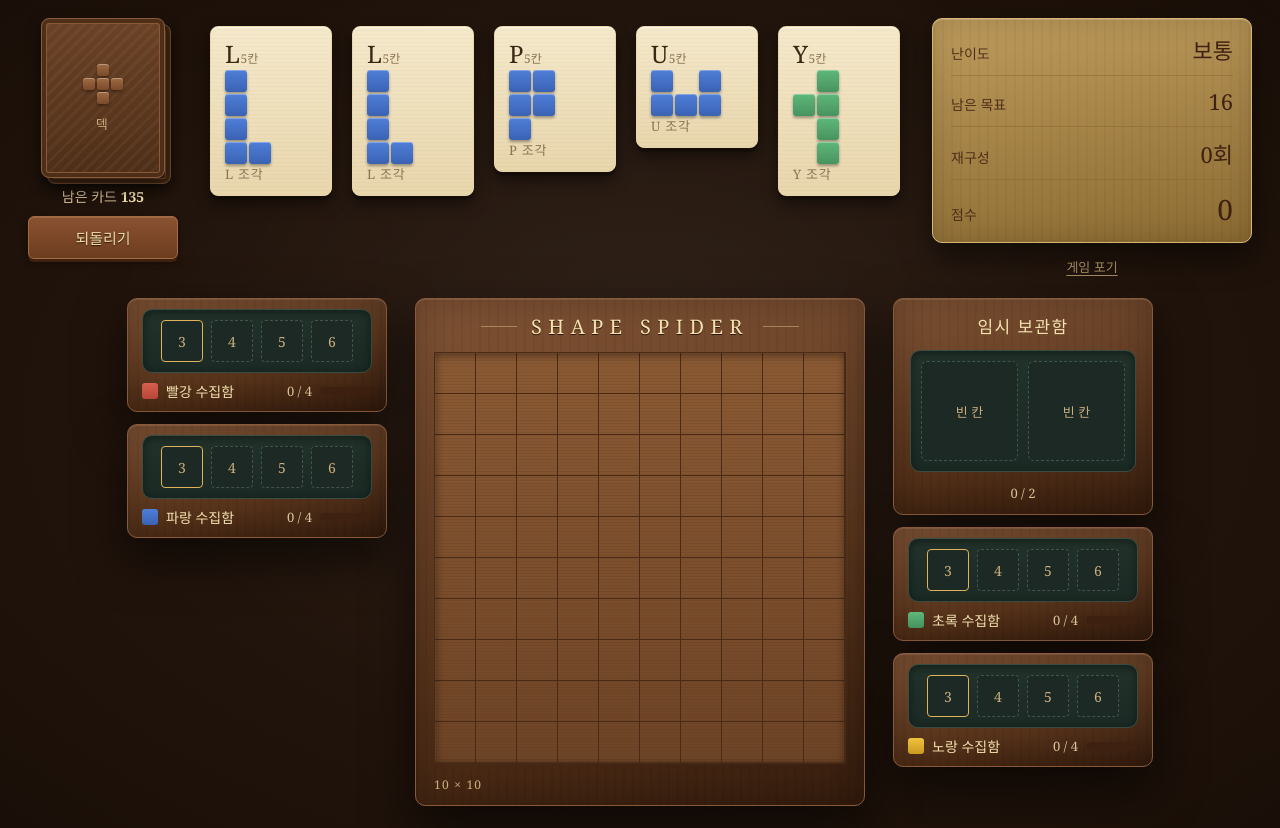
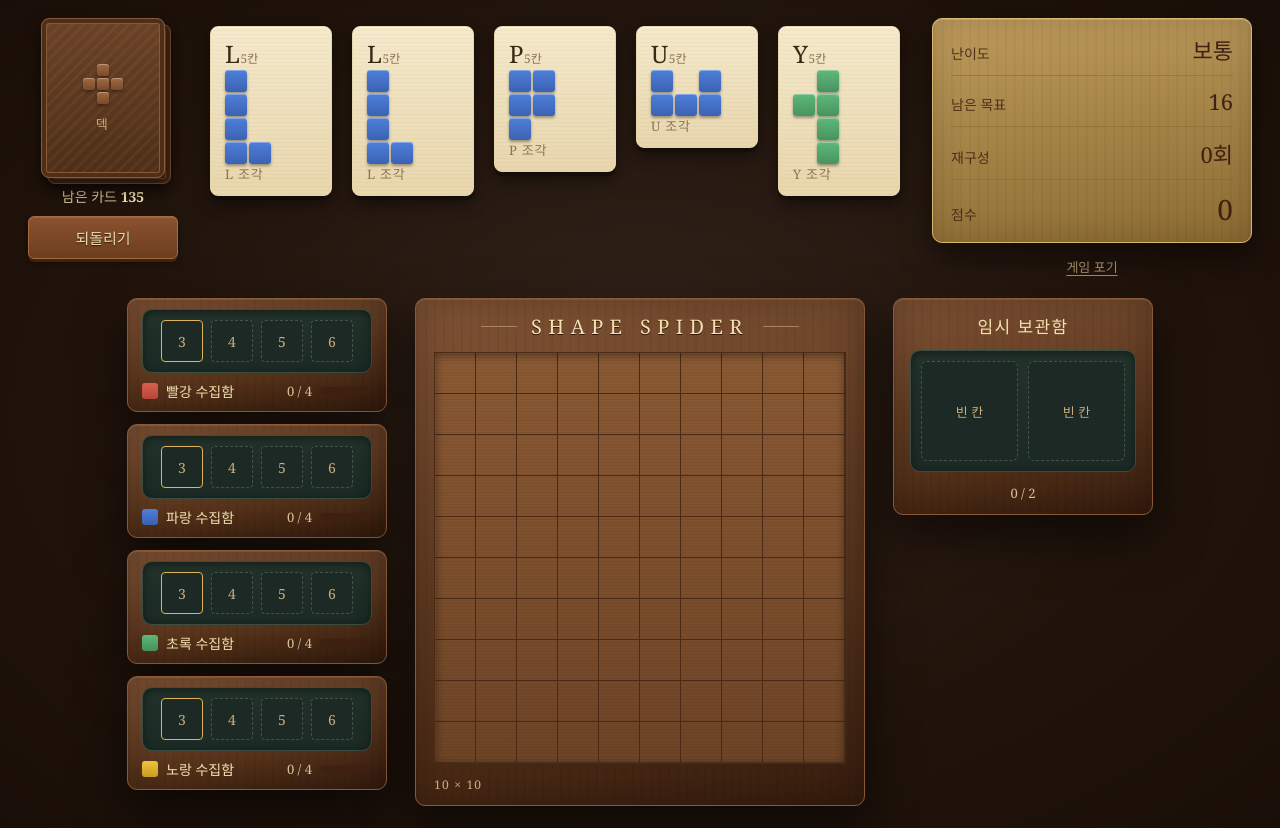
Before and after one commit to limjeahyuk/shape_spider, a React (Vite) app: page / in a window 1280 px wide. Both pictures are taken after a click on the button "게임 시작". Built offline with nearby package versions, Linux system fonts and the light colour scheme.

Commit message:
수집함 4개를 보드 왼쪽 열로 모음
Co-Authored-By: Claude Opus 5 <noreply@anthropic.com>

```diff
--- a/src/ui/game/GameScreen.css
+++ b/src/ui/game/GameScreen.css
@@ -29,7 +29,7 @@
   width: 100%;
 }
 
-/* 가운데: 수집함 · 조립 판 · 보관함 · 수집함 */
+/* 가운데: 수집함 · 조립 판 · 보관함 */
 .game__middle {
   display: flex;
   justify-content: center;
--- a/src/ui/game/GameScreen.tsx
+++ b/src/ui/game/GameScreen.tsx
@@ -323,7 +323,7 @@ function GameScreen({ difficulty, config, onExit }: GameScreenProps) {
 
   const sel = game.selection;
 
-  // 수집함은 보드 양옆에 절반씩 배치한다
+  // 수집함은 모두 보드 왼쪽에 배치한다
   const trays = game.collection.map((track) => (
     <CollectionTray
       key={track.color}
@@ -331,7 +331,6 @@ function GameScreen({ difficulty, config, onExit }: GameScreenProps) {
       targetSizes={config.targetSizes}
     />
   ));
-  const half = Math.ceil(trays.length / 2);
 
   return (
     <main className="game">
@@ -383,7 +382,7 @@ function GameScreen({ difficulty, config, onExit }: GameScreenProps) {
 
       <section className="game__middle">
         <aside className="game__side game__side--left">
-          {trays.slice(0, half)}
+          {trays}
         </aside>
 
         <Panel tone="wood" className="board">
@@ -424,7 +423,6 @@ function GameScreen({ difficulty, config, onExit }: GameScreenProps) {
               onPointerUp={onCardUp}
             />
           )}
-          {trays.slice(half)}
         </aside>
       </section>
 
```
